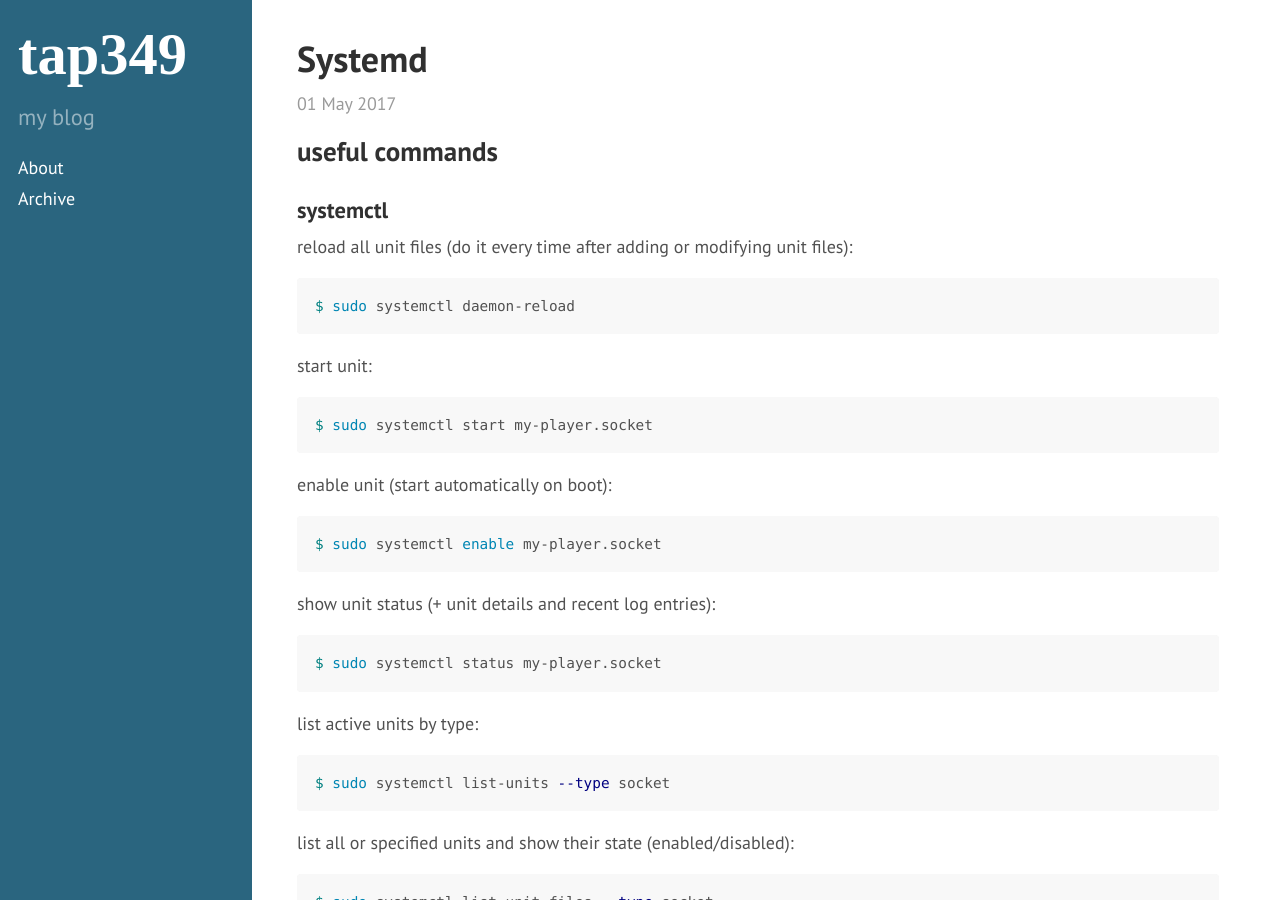
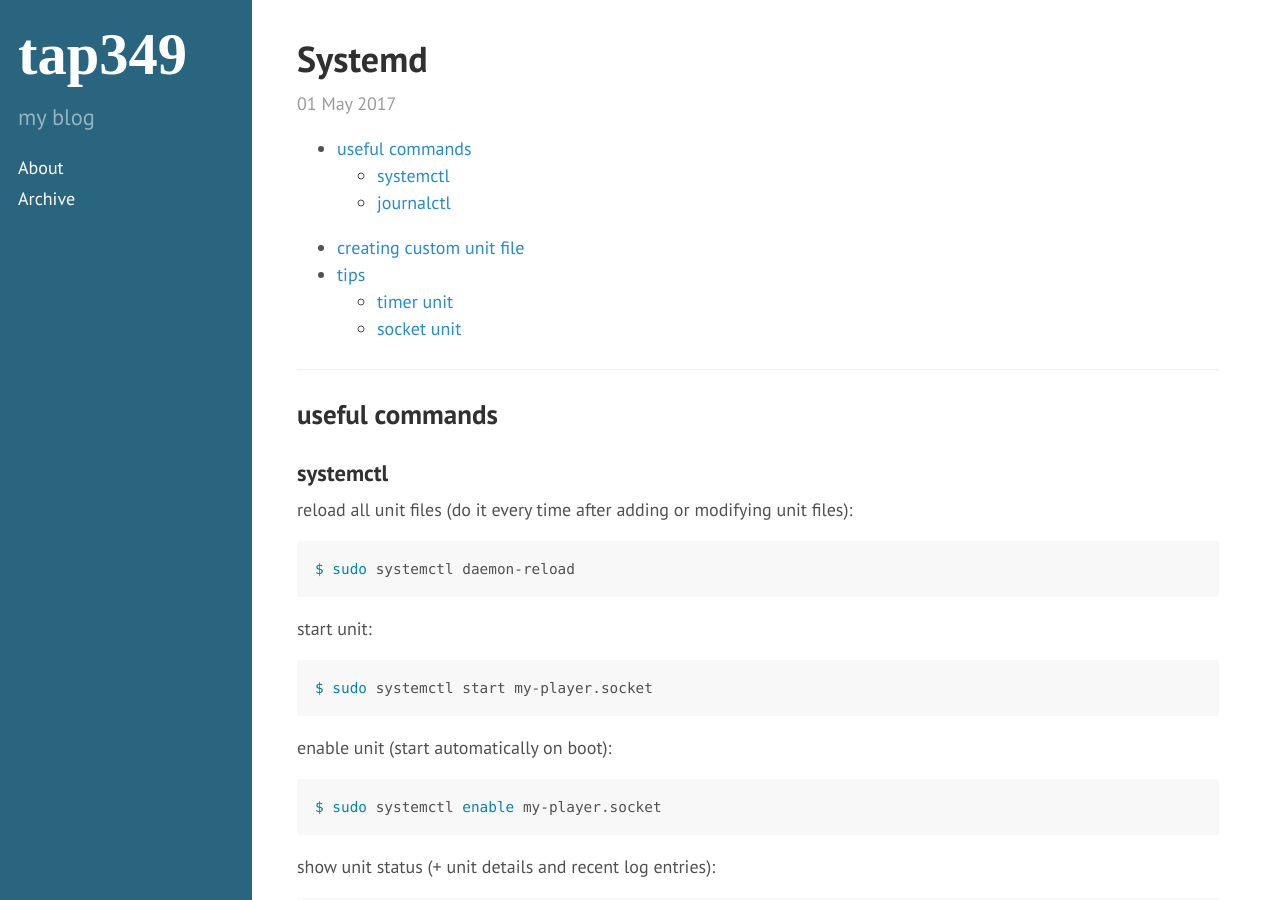
Before and after one commit to tap349/tap349.github.io, a Jekyll site: the page built from _posts/2017-05-02-systemd.md, in a window 1280 px wide and 900 px high. Built offline with Jekyll 4.4.1, drawn with Linux system fonts in a browser that asks for light colours.

Commit message:
update 2017-08-07_09:59:17

```diff
--- a/_posts/2017-05-02-systemd.md
+++ b/_posts/2017-05-02-systemd.md
@@ -7,6 +7,10 @@ categories: [systemd]
 ---
 
 <!-- more -->
+
+* TOC
+{:toc}
+<hr>
 
 ## useful commands
 
```
Also changed, not shown: _posts/2017-08-02-elixir-deployment.md (+1 -1 lines).
